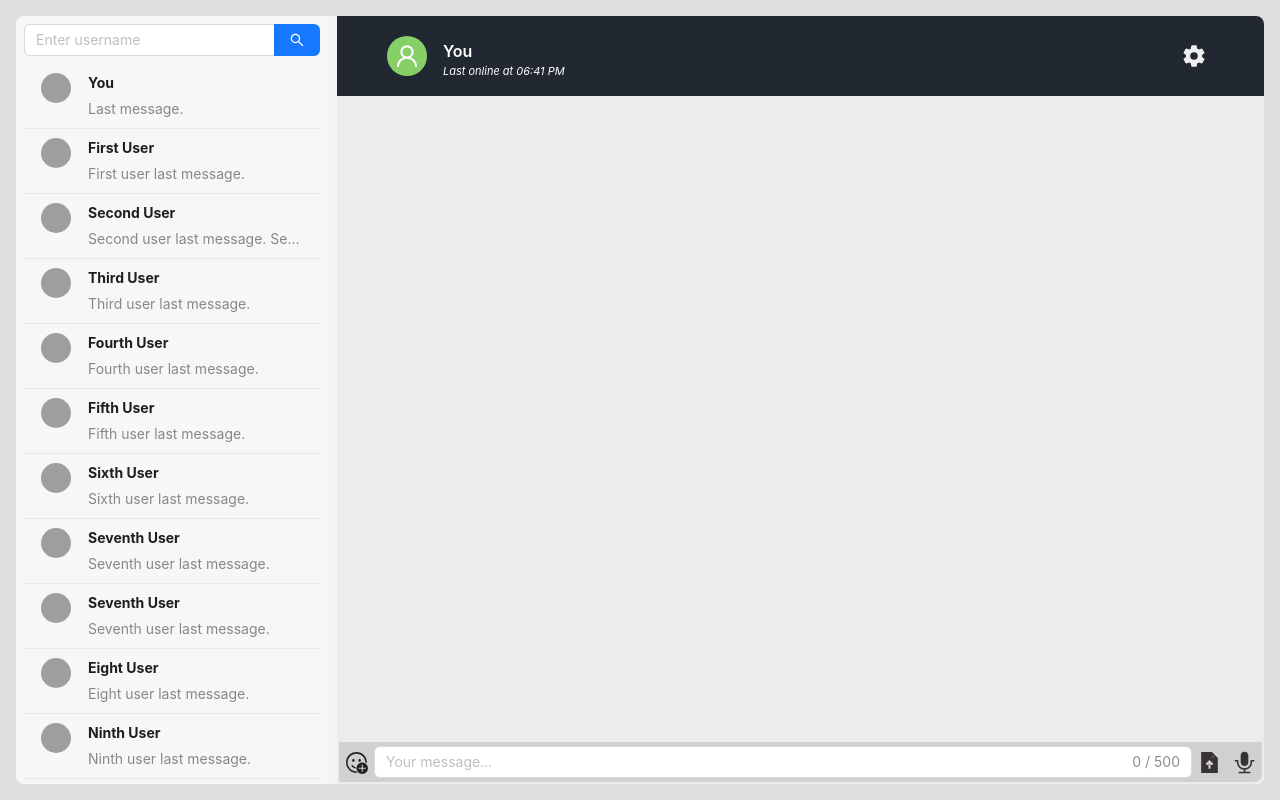
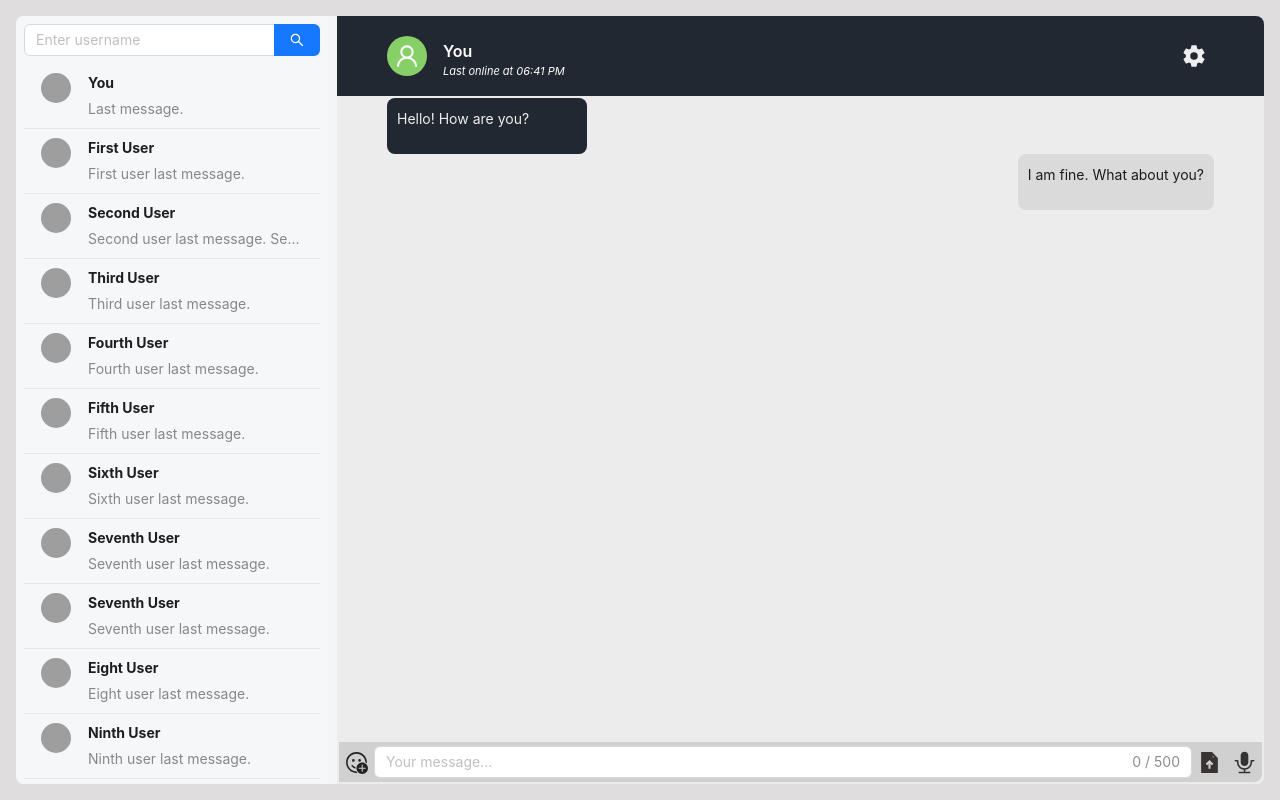
Before and after one commit to Moosa-Razaa/OnlineChattingApplication, a React (Vite) app in the folder frontend/: page / in a window 1280 px wide. Built offline with nearby package versions, Linux system fonts and the light colour scheme; grey boxes are pictures that could not be loaded.

Commit message:
Design the chatting design

```diff
--- a/frontend/src/pages/mainScreen/MainChat/index.tsx
+++ b/frontend/src/pages/mainScreen/MainChat/index.tsx
@@ -1,13 +1,27 @@
-import { Button, Input } from "antd";
+import { Button, Input, Typography } from "antd";
 import emoji from "../../../assets/Emoji.svg";
 import upload from "../../../assets/Upload.svg";
 import audioRecord from "../../../assets/AudioRecord.svg";
 import style from "./styles.module.css";
 
+const { Paragraph } = Typography;
+
 export default function MainChat() {
   return (
     <div className={style["mainDiv"]}>
-      <div className={style["chatDiv"]}></div>
+      <div className={style["chatDiv"]}>
+        <div className={style["leftAlignedDiv"]}>
+          <Paragraph className={style["message"]}>
+            Hello! How are you?
+          </Paragraph>
+        </div>
+        <div className={style["rightAlignedDiv"]}>
+          <Paragraph>
+            I am fine. What about you?
+          </Paragraph>
+        </div>
+      </div>
+
       <div className={style["textingDiv"]}>
         <Button type="link" className={style["insertEmojiButton"]}>
           <img className={style["insertEmojiImage"]} src={emoji} />
--- a/frontend/src/pages/mainScreen/MainChat/styles.module.css
+++ b/frontend/src/pages/mainScreen/MainChat/styles.module.css
@@ -10,6 +10,48 @@
 {
     width: 100%;
     height: calc(100% - 40px);
+    display: flex;
+    flex-direction: column;
+}
+
+.leftAlignedDiv
+{
+    min-width: auto;
+    min-height: auto;
+    max-width: 200px;
+    max-height: 100px;
+    padding: 10px;
+    margin-left: 3rem;
+    background-color: #222831;
+    border-radius: 8px;
+}
+
+.rightAlignedDiv
+{
+    align-self: flex-end;
+    min-width: auto;
+    min-height: auto;
+    max-width: 200px;
+    max-height: 100px;
+    padding: 10px;
+    margin-right: 3rem;
+    background-color: #dbdada;
+    border-radius: 8px;
+}
+
+.message
+{
+    color: #EEEEEE;
+}
+
+.sendIcon
+{
+    color: #222831;
+}
+
+.receivedIcon
+{
+    color: #EEEEEE;
 }
 
 .textingDiv
```
